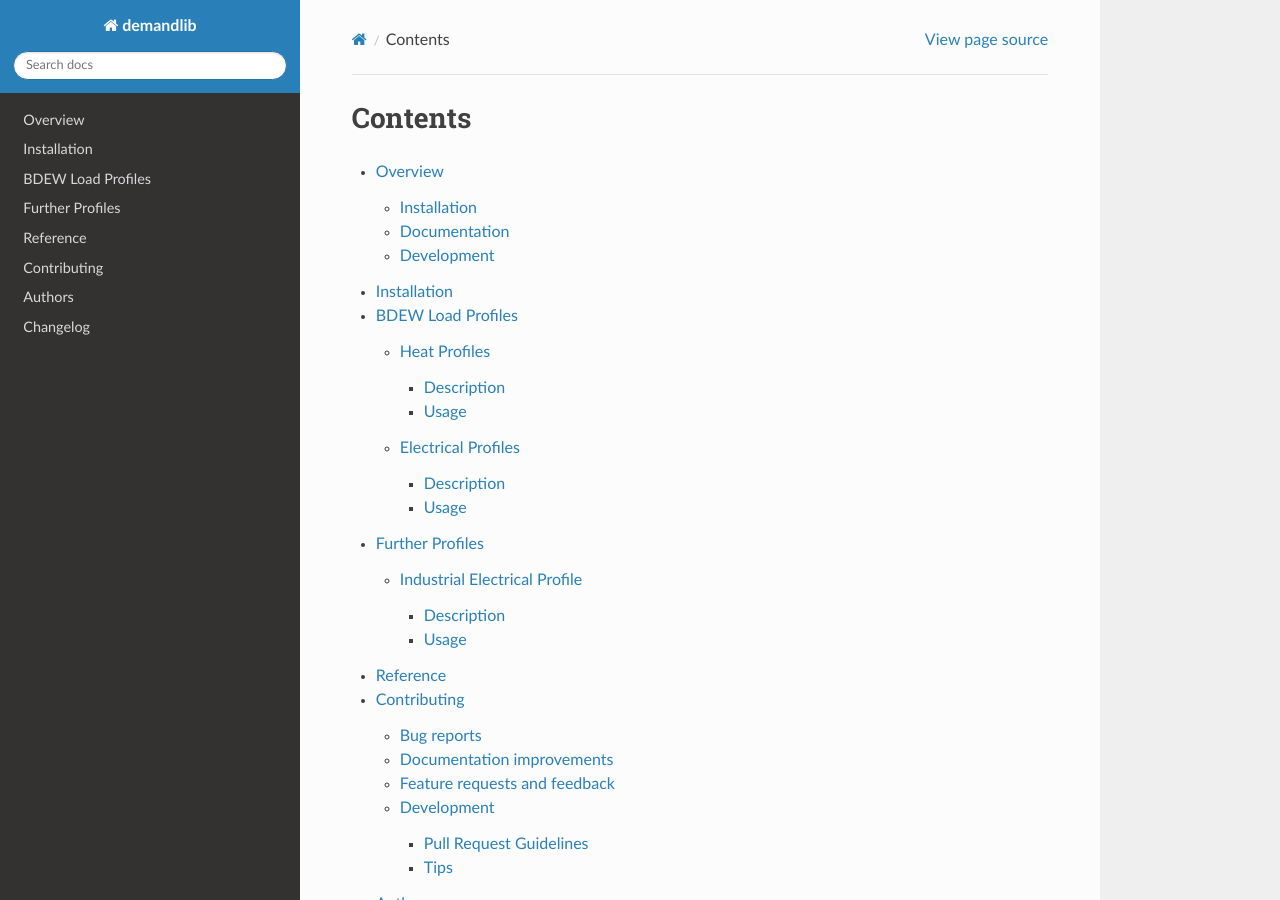
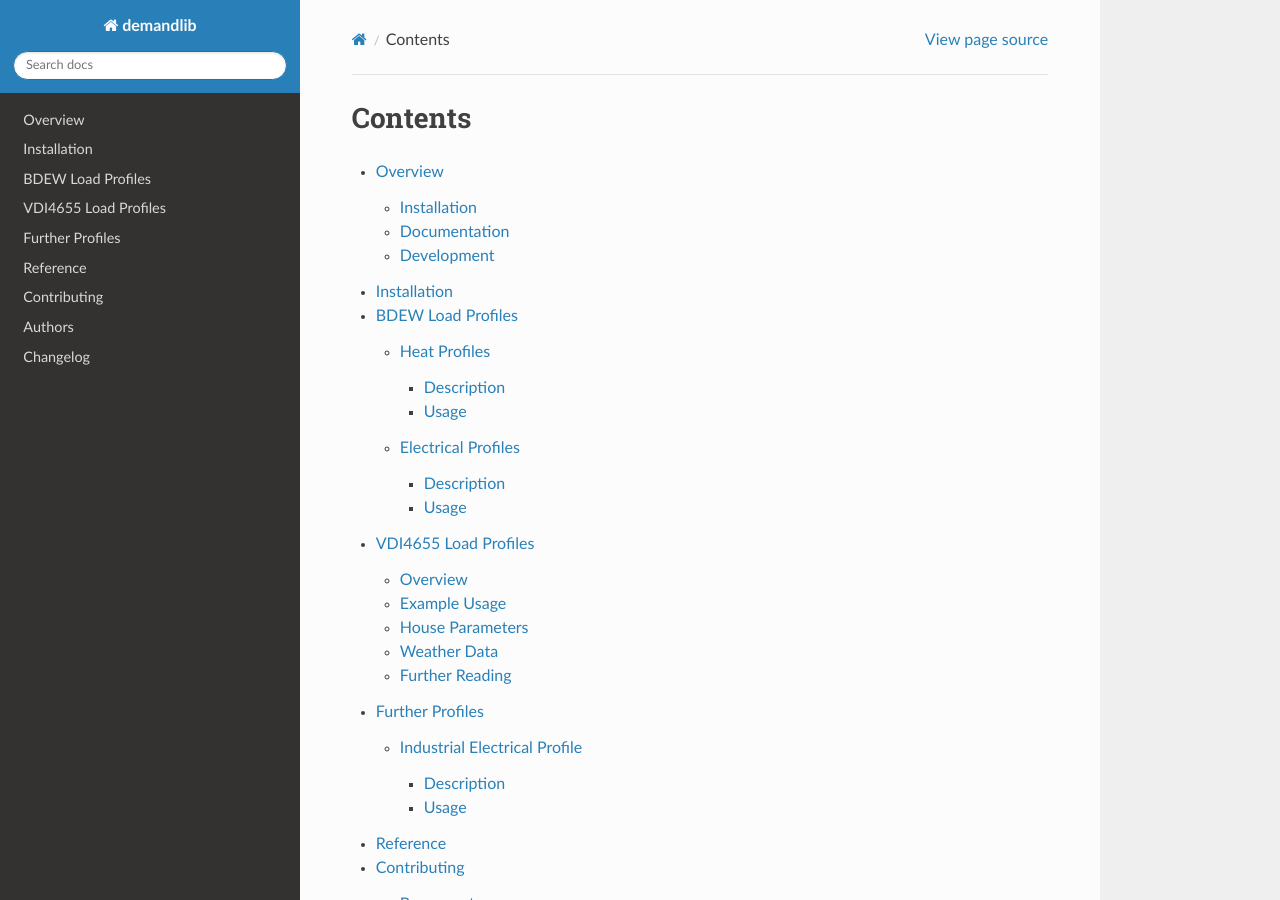
Before and after one commit to oemof/demandlib, a Sphinx documentation site: the page built from docs/index.rst, in a window 1280 px wide and 900 px high. Built offline with Sphinx 7.4.7 and the Read the Docs theme 3.1.0, drawn with Linux system fonts in a browser that asks for light colours; formulas are drawn with MathJax 3; the version number could not be read and is left out; some of the changed lines change nothing that is shown.

Commit message:
Add new page for VDI4655 to docs
Also update the index files accordingly

```diff
--- a/docs/index.rst
+++ b/docs/index.rst
@@ -8,6 +8,7 @@ Contents
    readme
    installation
    bdew
+   vdi4655
    further_profiles
    reference/index
    contributing
--- a/docs/reference/index.rst
+++ b/docs/reference/index.rst
@@ -6,14 +6,22 @@ Reference
     :undoc-members:
     :show-inheritance:
 
-
 .. automodule:: demandlib.bdew.heat_building
     :members:
     :undoc-members:
     :show-inheritance:
 
-
 .. automodule:: demandlib.particular_profiles
     :members:
     :undoc-members:
     :show-inheritance:
+
+.. automodule:: demandlib.vdi.regions
+    :members:
+    :undoc-members:
+    :show-inheritance:
+
+.. automodule:: demandlib.vdi.dwd_try
+    :members:
+    :undoc-members:
+    :show-inheritance:
--- /dev/null
+++ b/docs/vdi4655.rst
@@ -0,0 +1,93 @@
+=====================
+VDI4655 Load Profiles
+=====================
+
+Overview
+--------
+
+The VDI 4655 module implements load profile generation for residential buildings
+according to the German engineering standard VDI 4655. Heat and power demand
+profiles are generated based on typical days and building characteristics.
+
+Key Features:
+
+* Generates heating, hot water and power demand profiles for residential buildings
+* Supports both single-family (EFH) and multi-family houses (MFH)
+* Considers weather data, based on the building location in Germany
+* Accounts for seasonal variations and holidays
+* Customizable temperature limits for season definitions
+* Adjustable temporal resolution (e.g., hourly, 15-minute intervals)
+
+
+Example Usage
+-------------
+
+Here's a basic example of how to use the VDI 4655 module::
+
+    from demandlib import vdi
+
+    # Define houses
+    houses = [
+        {
+            "name": "EFH_1",
+            "house_type": "EFH",
+            "N_Pers": 3,
+            "N_WE": 1,
+            "Q_Heiz_a": 6000,
+            "Q_TWW_a": 1500,
+            "W_a": 5250,
+        }
+    ]
+
+    # Create region
+    region = vdi.Region(
+        2017,
+        try_region=4,
+        houses=houses,
+        resample_rule="1h"
+    )
+
+    # Generate load curves
+    load_curves = region.get_load_curve_houses()
+
+House Parameters
+----------------
+
+Required parameters for each house:
+
+* ``name``: Unique identifier for the house
+* ``house_type``: Either "EFH" (single-family) or "MFH" (multi-family)
+* ``N_Pers``: Number of persons, up to 12 (relevant for EFH)
+* ``N_WE``: Number of apartments, up to 40 (relevant for MFH)
+* ``Q_Heiz_a``: Annual heating demand in kWh
+* ``Q_TWW_a``: Annual hot water demand in kWh
+* ``W_a``: Annual electricity demand in kWh
+
+Optional parameters:
+
+* ``summer_temperature_limit``: Temperature threshold for summer season (default: 15°C)
+* ``winter_temperature_limit``: Temperature threshold for winter season (default: 5°C)
+
+Weather Data
+------------
+
+The module uses German test reference year (TRY) weather data by 'Deutscher Wetterdienst' (DWD)
+for determining the daily temperature and cloud coverage. You can:
+
+* Use the weather data from one of the 15 TRY regions by DWD from 2010
+
+  * Specify a TRY region number (``try_region`` parameter), or
+
+  * Use geographical coordinates to determine the TRY region (requires geopandas)
+
+* Provide your own weather file (``file_weather`` parameter), adhering to the standard
+  of the TRY weather data published in 2016 by DWD (available at https://kunden.dwd.de/obt/)
+
+Further Reading
+---------------
+
+For more details about the VDI 4655 standard, refer to:
+
+* VDI 4655: Reference load profiles of single-family and multi-family houses for the use of CHP systems
+* May 2008 (ICS 91.140.01)
+* Verein Deutscher Ingenieure e.V.
```
